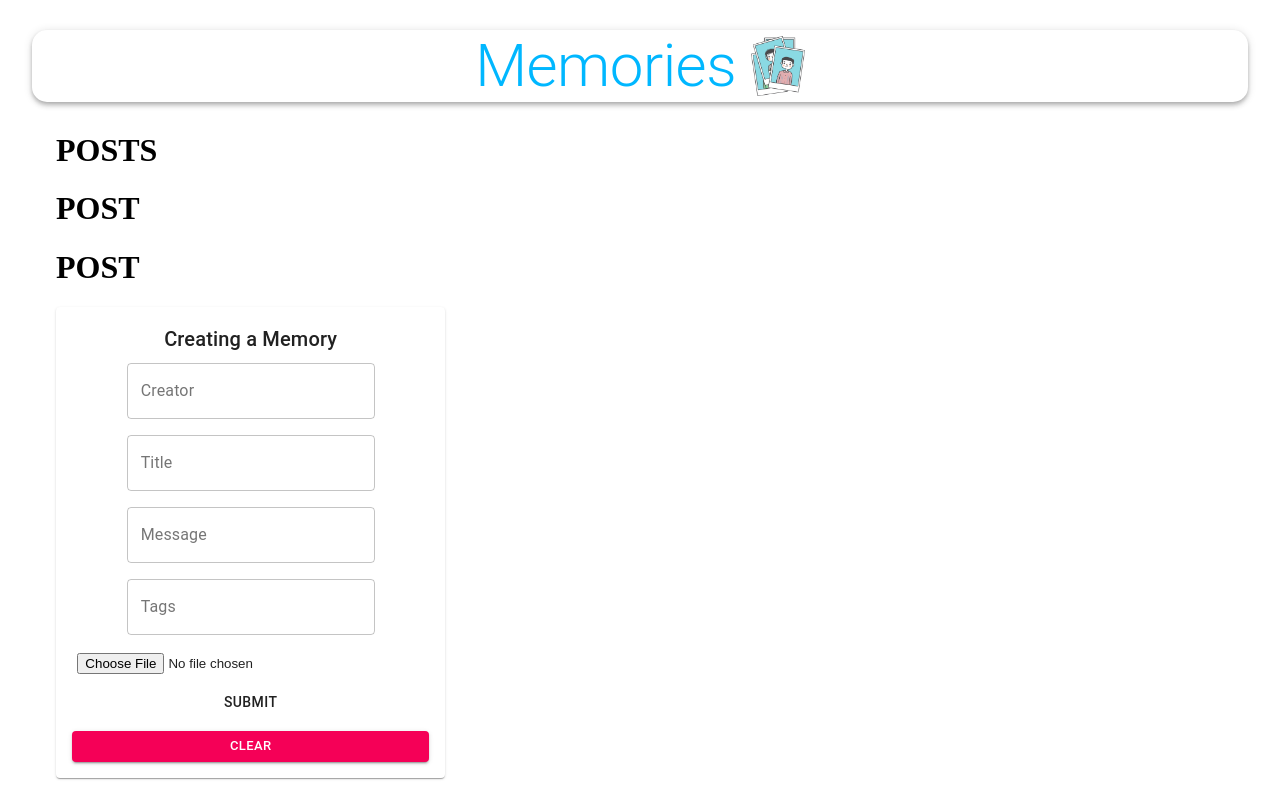
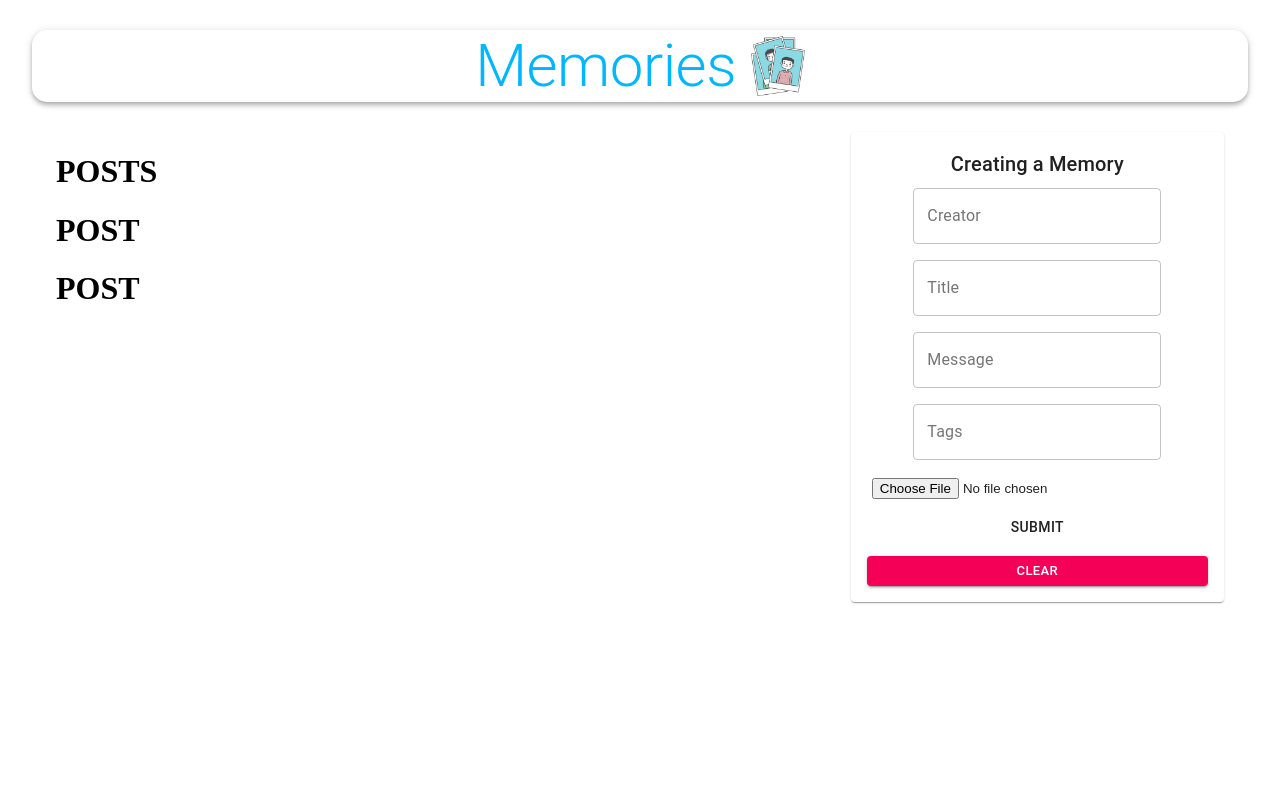
Before and after one commit to MikhailTabachek/past-perfect, a React (Create React App) app in the folder client/: page / in a window 1280 px wide. Built offline with nearby package versions, Linux system fonts and the light colour scheme; no server answers.

Commit message:
Fix spelling errors

```diff
--- a/client/src/App.js
+++ b/client/src/App.js
@@ -18,13 +18,13 @@ const App = () => {
   }, [dispatch])
   return(
     <Container maxwidth="lg">
-      <AppBar className={classes.appBar} position="ststic" color="inherit">
+      <AppBar className={classes.appBar} position="static" color="inherit">
         <Typography className={classes.heading} variant="h2" align="center">Memories</Typography>
         <img className={classes.image} src={memories} alt="memories" height="60"/>
       </AppBar>
       <Grow in>
         <Container>
-          <Grid containet justify="space-between" spacing='3'>
+          <Grid container justify="space-between" spacing='3'>
             <Grid item xs={12} sm={7}>
               <Posts />
             </Grid>
```
